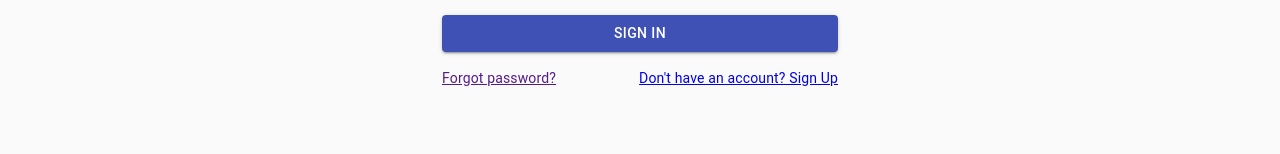
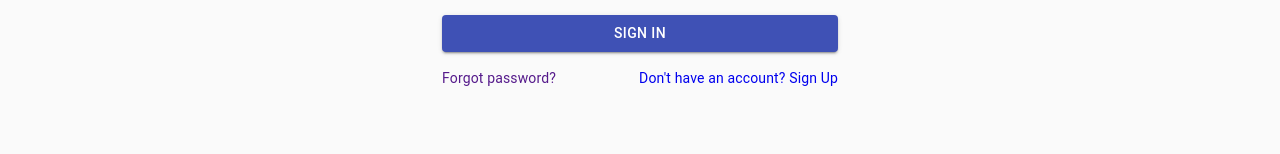
Before and after one commit to MehdyKarmouche/findBlood, a React (Create React App) app in the folder client/: page /donor/signin in a window 1280 px wide. Shown: the part 436-590 px from the top of the page. Built offline with nearby package versions, Linux system fonts and the light colour scheme.

Commit message:
Removing text decoration in links

```diff
--- a/client/src/components/center/Signinform.js
+++ b/client/src/components/center/Signinform.js
@@ -99,12 +99,12 @@ export default function Signinform() {
           </Button>
           <Grid container>
             <Grid item xs>
-              <Link href="#" variant="body2">
+              <Link href="#" variant="body2" style={{ textDecoration: 'none' }}>
                 Forgot password?
               </Link>
             </Grid>
             <Grid item>
-              <Link to="/center/signup" variant="body2">
+              <Link to="/center/signup" variant="body2" style={{ textDecoration: 'none' }}>
                 Don't have an account? Sign Up
               </Link>
             </Grid>
--- a/client/src/components/center/Signupform.js
+++ b/client/src/components/center/Signupform.js
@@ -167,7 +167,7 @@ export default function SignUpForm() {
           </Button>
           <Grid container justify="flex-end">
             <Grid item>
-              <Link to="/center/signin" variant="body2">
+              <Link to="/center/signin" variant="body2" style={{ textDecoration: 'none' }}>
                 Already have an account? Sign in
               </Link>
             </Grid>
--- a/client/src/components/donor/Signinform.js
+++ b/client/src/components/donor/Signinform.js
@@ -99,12 +99,12 @@ export default function Signinform() {
           </Button>
           <Grid container>
             <Grid item xs>
-              <Link href="#" variant="body2">
+              <Link href="#" variant="body2" style={{ textDecoration: 'none' }}>
                 Forgot password?
               </Link>
             </Grid>
             <Grid item>
-              <Link to="/donor/signup" variant="body2">
+              <Link to="/donor/signup" variant="body2" style={{ textDecoration: 'none' }}>
                 Don't have an account? Sign Up
               </Link>
             </Grid>
--- a/client/src/components/donor/Signupform.js
+++ b/client/src/components/donor/Signupform.js
@@ -133,7 +133,7 @@ export default function SignUpForm() {
           </Button>
           <Grid container justify="flex-end">
             <Grid item>
-              <Link to="/donor/signin" variant="body2">
+              <Link to="/donor/signin" variant="body2" style={{ textDecoration: 'none' }}>
                 Already have an account? Sign in
               </Link>
             </Grid>
```
